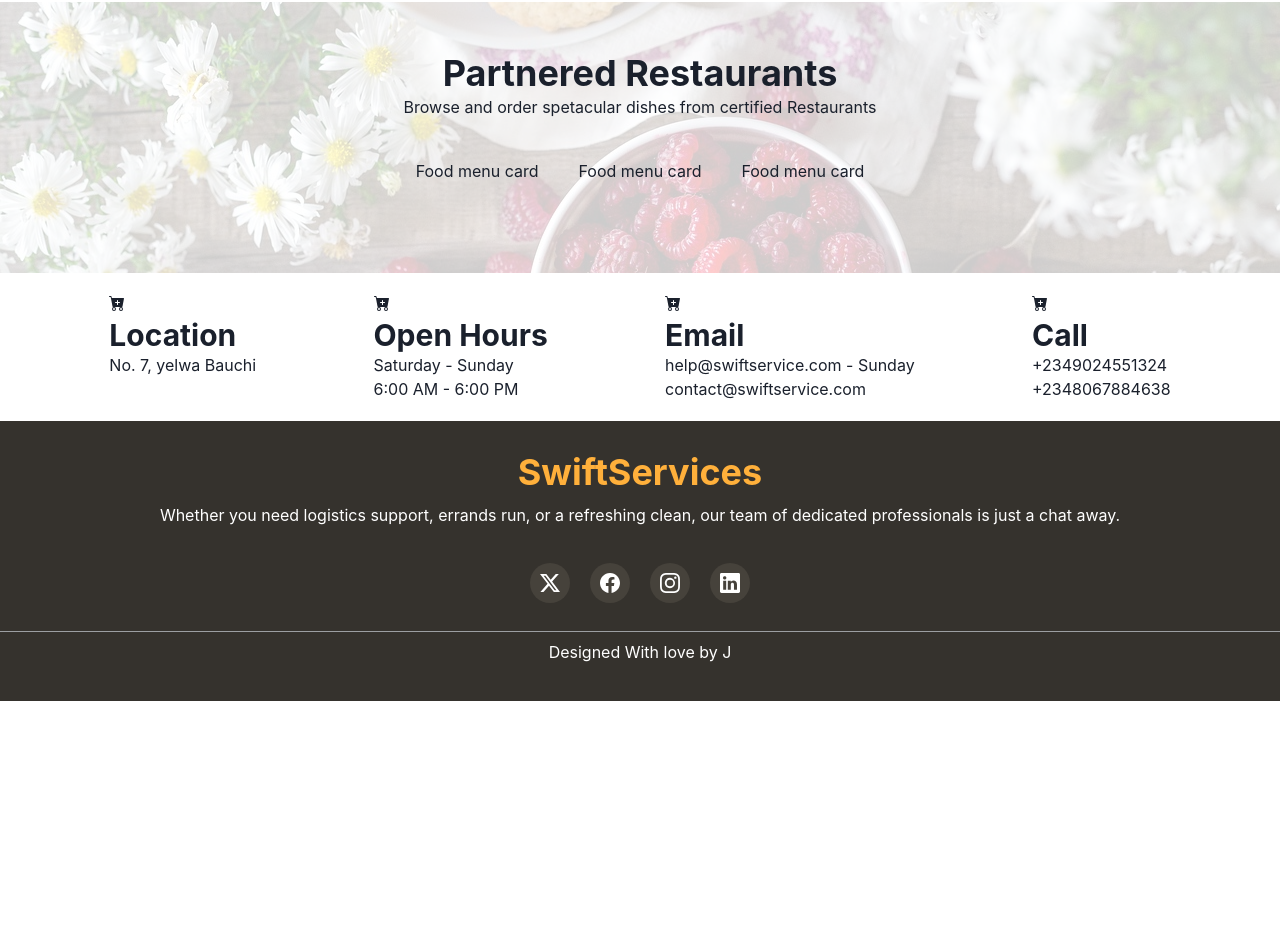
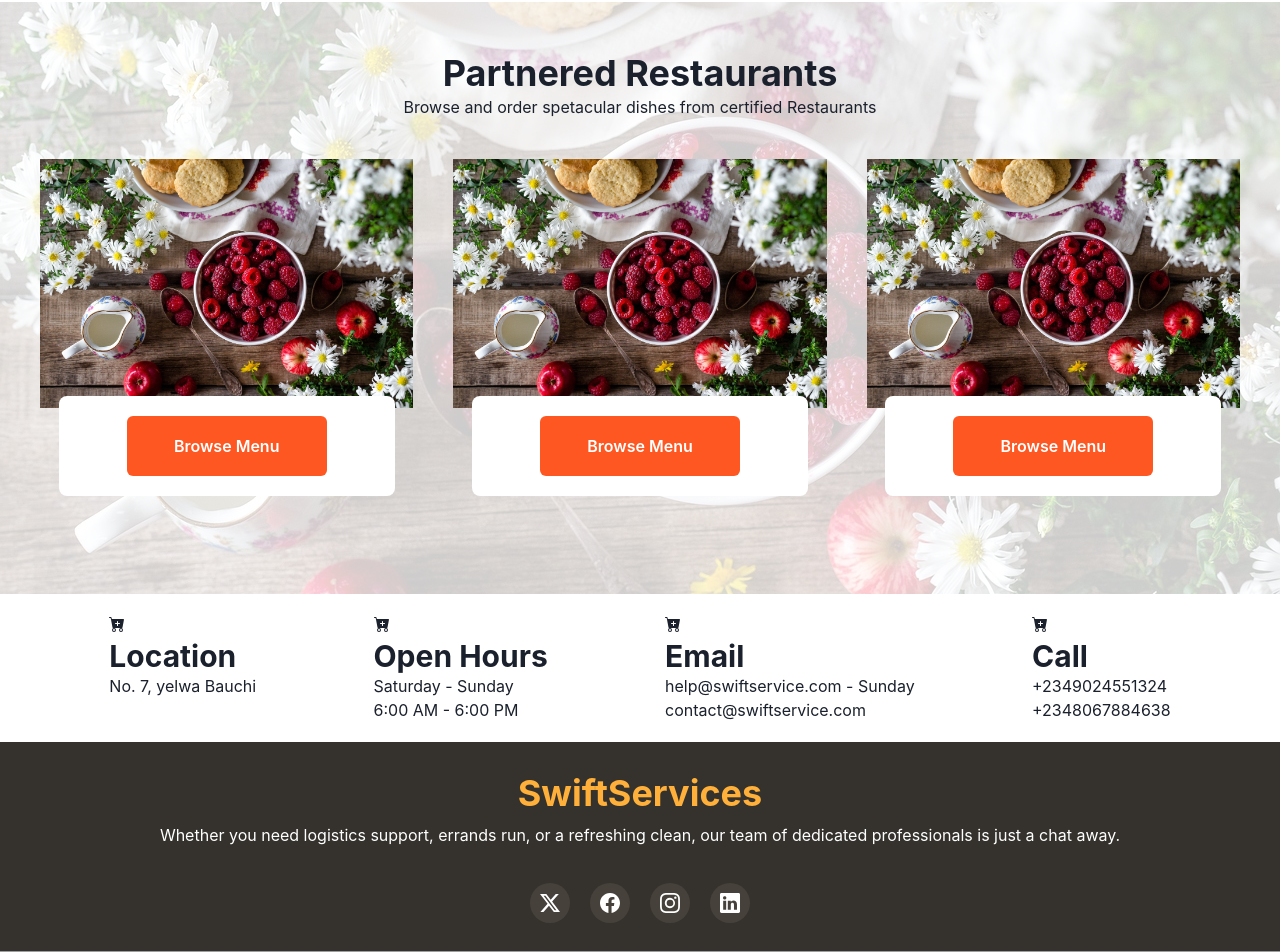
Before and after one commit to jahrulezfrancis/swift-service-frontend, a React (Vite) app: page / in a window 1280 px wide. Shown: the part 1919-2871 px from the top of the page. Before the commit the page ends 2620 px from the top, so only its background shows below. Built offline with nearby package versions, Linux system fonts and the light colour scheme.

Commit message:
Updated Restaurants card styling and added content

```diff
--- a/src/Components/Reuseables/Cards/FoodMenuCard.tsx
+++ b/src/Components/Reuseables/Cards/FoodMenuCard.tsx
@@ -1,7 +1,21 @@
-export default function FoodMenuCard() {
+import { Button, Stack, Image, Spacer } from "@chakra-ui/react";
+import { Link } from "react-router-dom";
+
+interface RestuarantsCardProps {
+    imageUrl: string;
+    menuLink: string
+}
+
+export default function RestaurantsCard(props: RestuarantsCardProps) {
     return (
-        <div>
-            Food menu card
-        </div>
+        <Stack justify='center' align="center" w="420px">
+            <Image width="416px" alt="" src={props.imageUrl} />
+            <Stack borderRadius={8} mt={-5} justify="center" align="center" width="90%" bg="white" padding="20px 0px">
+                <Link to={props.menuLink}>
+                    <Button _hover={{ color: "white", bg: "#FFA386"}} color="white" bg="#FF5722" height="60px" width={"200px"}>Browse Menu</Button>
+                </Link>
+            </Stack>
+            <Spacer height={20} />
+        </Stack>
     )
 }
```
